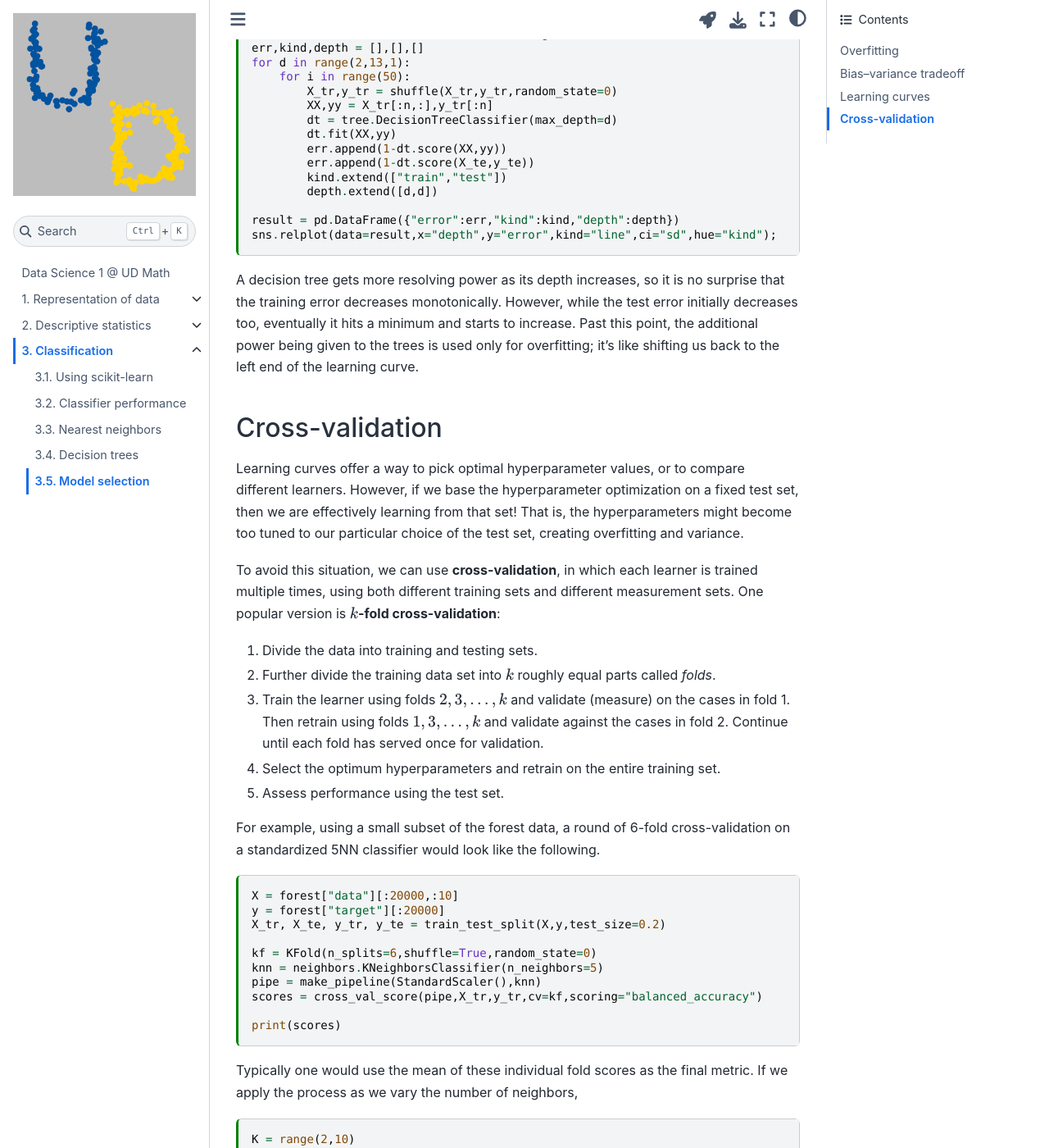
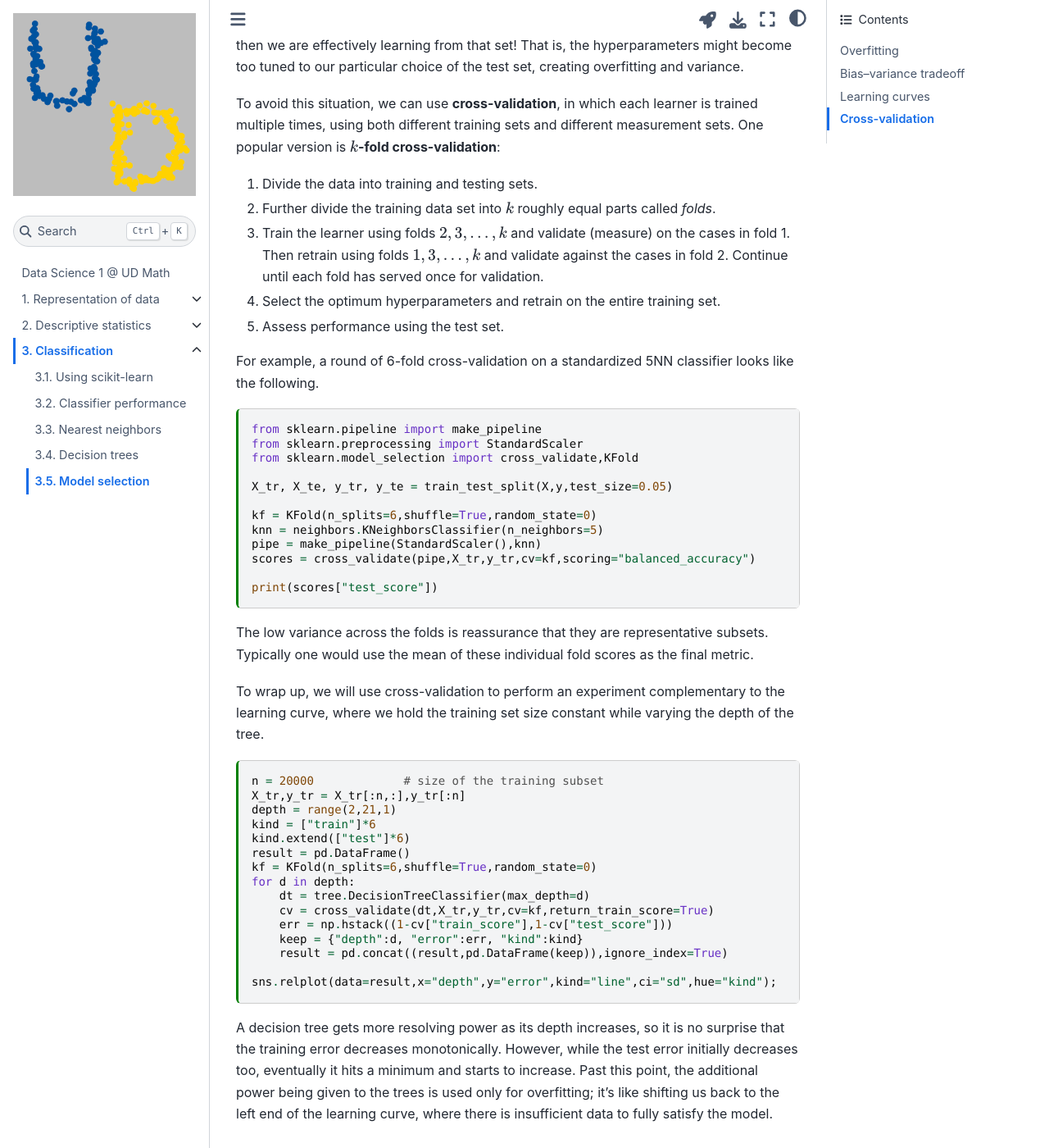
Before and after one commit to UD-Math-Data-Science-1/notes, a Jupyter Book: the page built from supervised/model-selection.md, in a window 1280 px wide and 1400 px high, scrolled down 3968 px. Shown: the whole window at 82% size. Built offline with Jupyter Book 1.0.4 settings and Sphinx 7.4.7 and the Sphinx Book theme 1.1.4, drawn with Linux system fonts in a browser that asks for light colours; pages that are not in the unit, such as notebooks, are missing from menus; some of the changed text lies outside the part shown.

Commit message:
Improve model selection

````diff
--- a/supervised/model-selection.md
+++ b/supervised/model-selection.md
@@ -139,32 +139,9 @@ sns.relplot(data=result,x="training set size",y="error",kind="line",ci="sd",hue=
 
 The plot above shows **learning curves**. The dark line is the mean result over all trials, and the ribbon has a width of one standard deviation. For a small training set, the tree has more than enough resolving power, and we see a great deal of variance in the test error as well as a wide gap between those and the training errors. As the size of the training set grows, the two measurements come together as the variance decreases. The curves start to approach a horizontal asymptote that indicates the bias for this learner on this data set.
 
-A complementary experiment is to hold the training set size constant while we vary the depth of the tree.
-
-```{code-cell}
-X_tr, X_te, y_tr, y_te = train_test_split(X,y,test_size=0.08,shuffle=True,random_state=0)
-
-n = 5000             # size of the training subset
-err,kind,depth = [],[],[]
-for d in range(2,13,1):
-    for i in range(50):
-        X_tr,y_tr = shuffle(X_tr,y_tr,random_state=0)
-        XX,yy = X_tr[:n,:],y_tr[:n]
-        dt = tree.DecisionTreeClassifier(max_depth=d)
-        dt.fit(XX,yy)
-        err.append(1-dt.score(XX,yy))
-        err.append(1-dt.score(X_te,y_te))
-        kind.extend(["train","test"])
-        depth.extend([d,d])
-
-result = pd.DataFrame({"error":err,"kind":kind,"depth":depth})
-sns.relplot(data=result,x="depth",y="error",kind="line",ci="sd",hue="kind");
-```
-A decision tree gets more resolving power as its depth increases, so it is no surprise that the training error decreases monotonically. However, while the test error initially decreases too, eventually it hits a minimum and starts to increase. Past this point, the additional power being given to the trees is used only for overfitting; it's like shifting us back to the left end of the learning curve.
-
 ## Cross-validation
 
-Learning curves offer a way to pick optimal hyperparameter values, or to compare different learners. However, if we base the hyperparameter optimization on a fixed test set, then we are effectively learning from that set! That is, the hyperparameters might become too tuned to our particular choice of the test set, creating overfitting and variance.
+Varying the training set offers a way to pick optimal hyperparameter values, or to compare different learners. However, if we base hyperparameter optimization on a fixed test set, then we are effectively learning from that set! That is, the hyperparameters might become too tuned to our particular choice of the test set, creating overfitting and variance.
 
 To avoid this situation, we can use **cross-validation**, in which each learner is trained multiple times, using both different training sets and different measurement sets. One popular version is **$k$-fold cross-validation**:
 
@@ -174,35 +151,43 @@ To avoid this situation, we can use **cross-validation**, in which each learner
 4. Select the optimum hyperparameters and retrain on the entire training set.
 5. Assess performance using the test set.
 
-For example, using a small subset of the forest data, a round of 6-fold cross-validation on a standardized 5NN classifier would look like the following.
+For example, a round of 6-fold cross-validation on a standardized 5NN classifier looks like the following.
 
 ```{code-cell}
-X = forest["data"][:20000,:10]
-y = forest["target"][:20000]
-X_tr, X_te, y_tr, y_te = train_test_split(X,y,test_size=0.2)
+from sklearn.pipeline import make_pipeline
+from sklearn.preprocessing import StandardScaler
+from sklearn.model_selection import cross_validate,KFold
+
+X_tr, X_te, y_tr, y_te = train_test_split(X,y,test_size=0.05)
 
 kf = KFold(n_splits=6,shuffle=True,random_state=0)
 knn = neighbors.KNeighborsClassifier(n_neighbors=5)
 pipe = make_pipeline(StandardScaler(),knn)
-scores = cross_val_score(pipe,X_tr,y_tr,cv=kf,scoring="balanced_accuracy")
+scores = cross_validate(pipe,X_tr,y_tr,cv=kf,scoring="balanced_accuracy")
 
-print(scores)
+print(scores["test_score"])
 ```
 
-Typically one would use the mean of these individual fold scores as the final metric. If we apply the process as we vary the number of neighbors,
+The low variance across the folds is reassurance that they are representative subsets. Typically one would use the mean of these individual fold scores as the final metric.
+
+To wrap up, we will use cross-validation to perform an experiment complementary to the learning curve, where we hold the training set size constant while varying the depth of the tree.
 
 ```{code-cell}
-K = range(2,10)
-acc = []
+n = 20000             # size of the training subset
+X_tr,y_tr = X_tr[:n,:],y_tr[:n]
+depth = range(2,21,1)
+kind = ["train"]*6
+kind.extend(["test"]*6)
+result = pd.DataFrame()
 kf = KFold(n_splits=6,shuffle=True,random_state=0)
-for k in K:
-    knn = neighbors.KNeighborsClassifier(n_neighbors=k)
-    pipe = make_pipeline(StandardScaler(),knn)
-    scores = cross_val_score(pipe,X_tr,y_tr,cv=kf,scoring="balanced_accuracy")
-    acc.append(scores.mean())
+for d in depth:
+    dt = tree.DecisionTreeClassifier(max_depth=d)
+    cv = cross_validate(dt,X_tr,y_tr,cv=kf,return_train_score=True)
+    err = np.hstack((1-cv["train_score"],1-cv["test_score"]))
+    keep = {"depth":d, "error":err, "kind":kind}
+    result = pd.concat((result,pd.DataFrame(keep)),ignore_index=True)
 
-for (k,a) in zip(K,acc):
-    print("k =",k,":",f"{a:.2%}")
+sns.relplot(data=result,x="depth",y="error",kind="line",ci="sd",hue="kind");
 ```
 
-These results would argue for using $k=3$ in the final classifier. (Or for looking for a better type of classifier for this data, lol.)
+A decision tree gets more resolving power as its depth increases, so it is no surprise that the training error decreases monotonically. However, while the test error initially decreases too, eventually it hits a minimum and starts to increase. Past this point, the additional power being given to the trees is used only for overfitting; it's like shifting us back to the left end of the learning curve, where there is insufficient data to fully satisfy the model.
````
